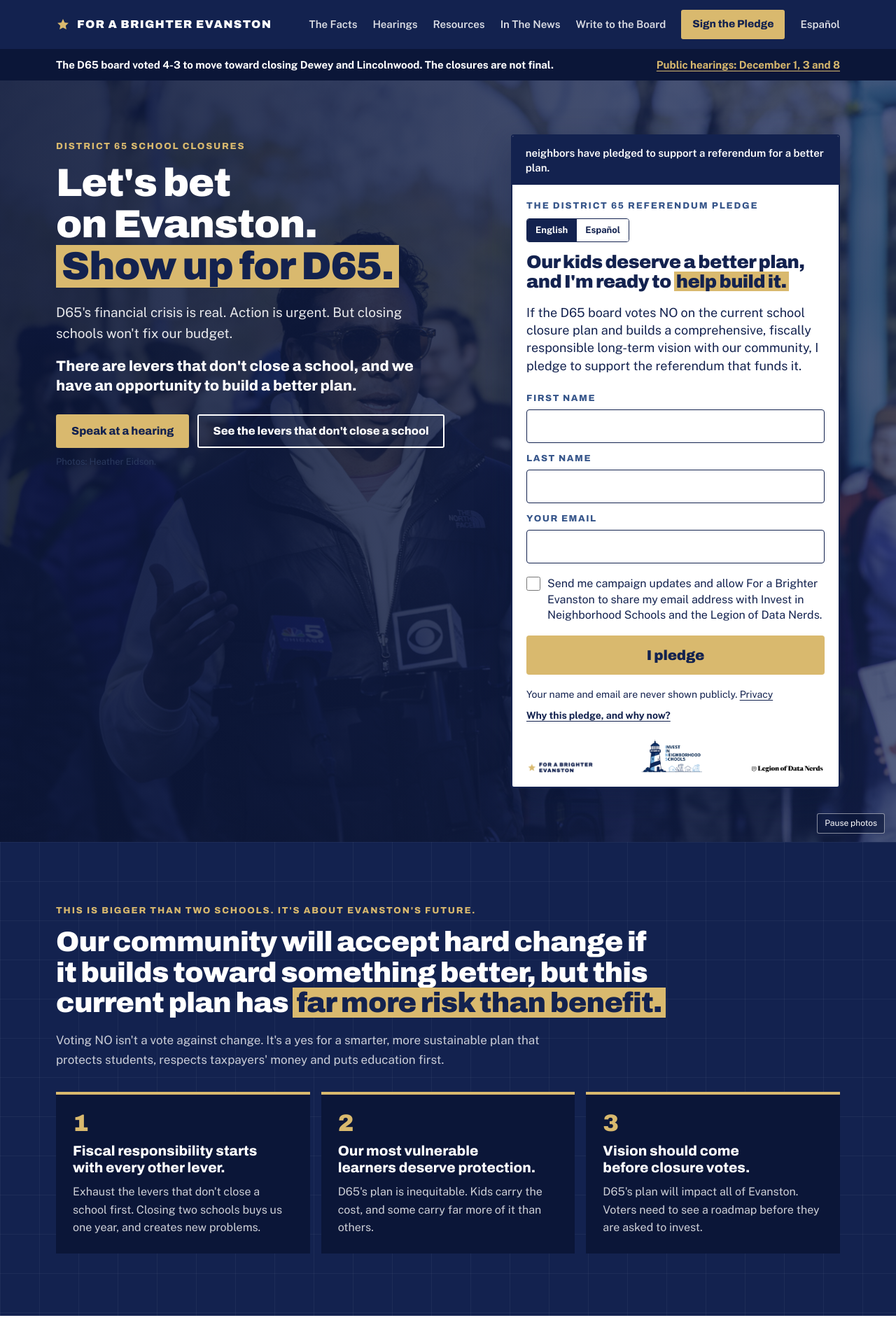
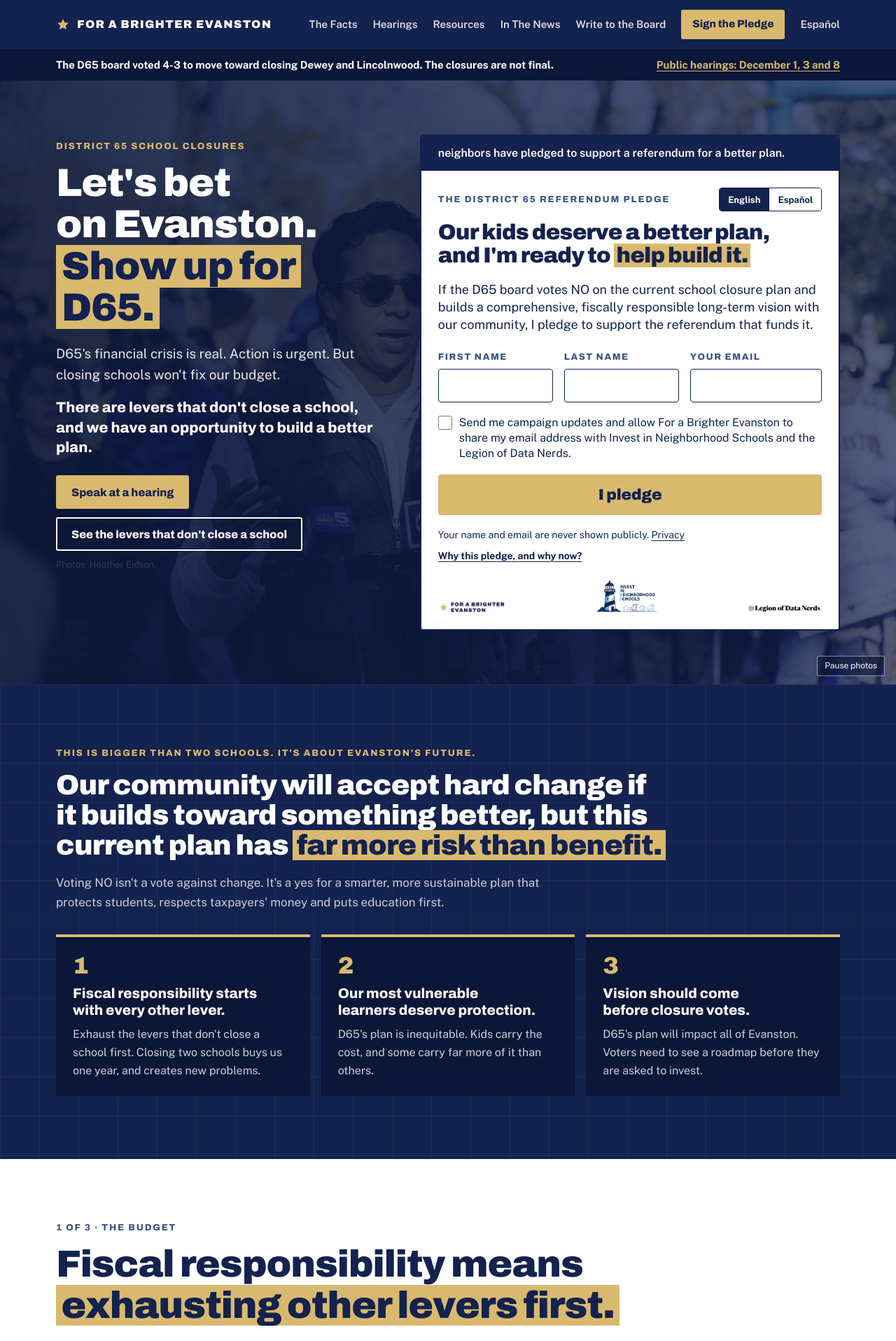
Before and after one commit to germanespinosa/for-a-brighter-evanston, a Jekyll site: the page built from index.html, in a window 1280 px wide. Shown: the top 1916 px of the page at 70% size. Built offline with Jekyll 4.4.1, drawn with Linux system fonts in a browser that asks for light colours; comment, search, counter and statistics services are not loaded.

Commit message:
Sandbox home-hearings-resources: widen pledge card
Requested by Kerstin in #website: widen the homepage pledge card so it is shorter, keeping its wording and responsive behavior. Adjust field alignment for the Spanish label.
Spanish: both languages.
Check: local desktop and phone responsive tests passed; sandbox policy check pending.

```diff
--- a/assets/css/campaign.css
+++ b/assets/css/campaign.css
@@ -171,7 +171,7 @@
 .cx-hero__slide[data-active] { opacity: 1; }
 @media (prefers-reduced-motion: reduce) { .cx-hero__slide { transition: none; } }
 .cx-hero__inner {
-  position: relative; display: grid; grid-template-columns: minmax(0, 1fr) minmax(0, 470px); gap: 48px; align-items: start;
+  position: relative; display: grid; grid-template-columns: minmax(0, 1fr) minmax(0, 600px); gap: 48px; align-items: start;
   padding-block: clamp(48px, 6vw, 80px);
 }
 .cx-hero__copy { padding-top: 8px; }
@@ -183,6 +183,7 @@
 }
 .cx-hero__card { scroll-margin-top: 16px; }
 .cx-hero__card .pl-card { box-shadow: var(--shadow-lg); }
+.cx-hero__card .pl-fields { align-items: end; }
 @media (max-width: 960px) {
   .cx-hero__inner { grid-template-columns: minmax(0, 1fr); gap: 36px; }
   .cx-hero__card { max-width: 640px; }
```
